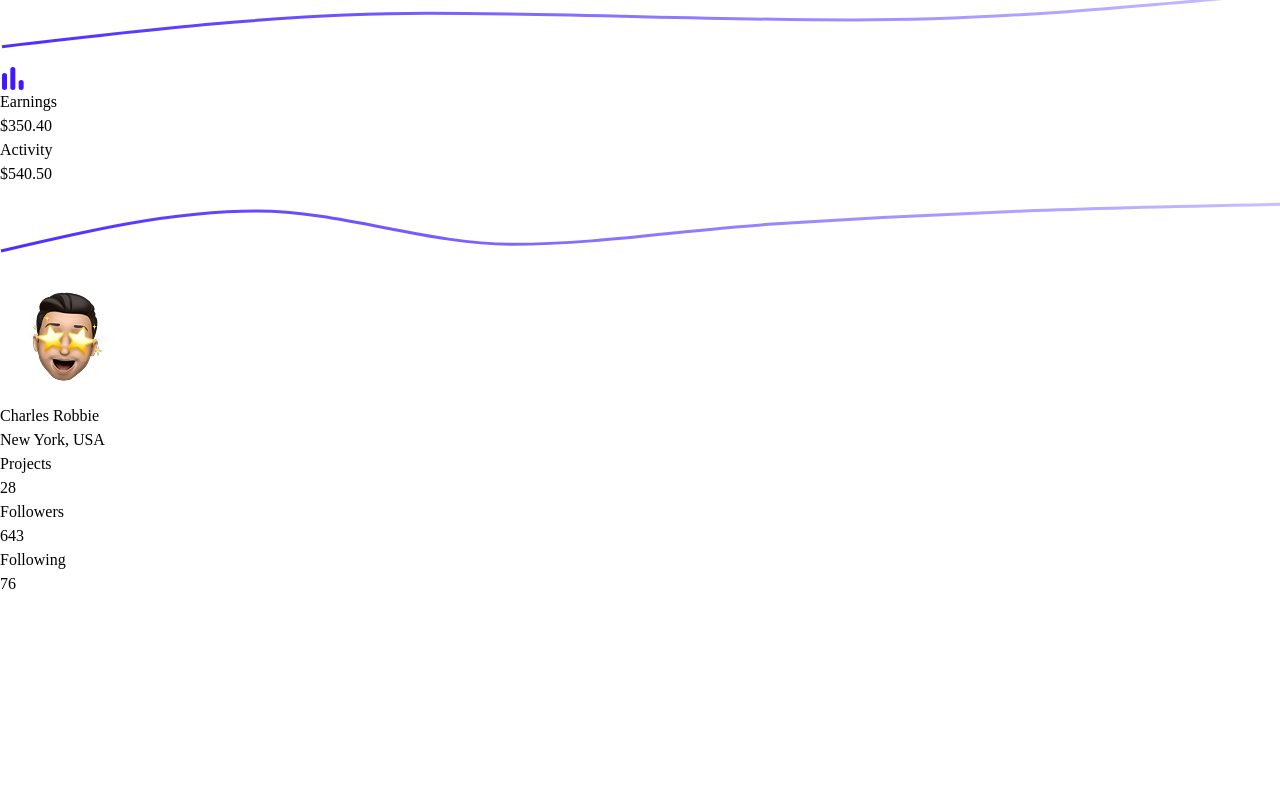
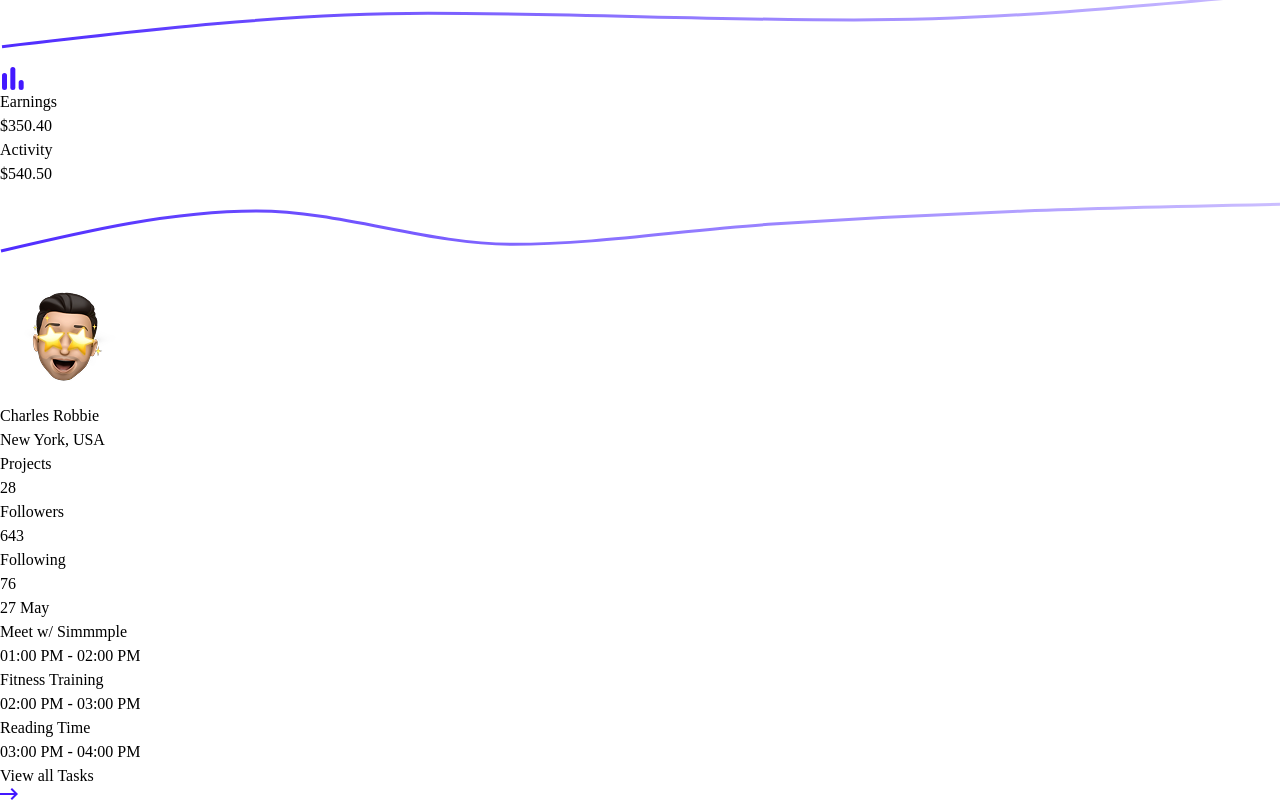
Before and after one commit to cec1lrhodes/dashboard, a React (Vite) app: page / in a window 1280 px wide. Shown: the part 484-1284 px from the top of the page. Before the commit the page ends 1080 px from the top, so only its background shows below. Built offline with nearby package versions, Linux system fonts and the light colour scheme.

Commit message:
events card

```diff
--- a/src/App.tsx
+++ b/src/App.tsx
@@ -11,6 +11,7 @@ import vector from "./screenshots/vector.png";
 import searchicon from "./screenshots/searchicon.png";
 import group from "./screenshots/group.png";
 import staravatar from "./screenshots/staravatar.png";
+import arrowright from "./screenshots/arrowright.png";
 
 import { BarChart, Bar, ResponsiveContainer, LineChart, Line } from "recharts";
 
@@ -34,6 +35,12 @@ const earningsActivityData = [
   { value: 7 },
   { value: 9 },
   { value: 10 },
+];
+
+const events = [
+  { title: "Meet w/ Simmmple", time: "01:00 PM - 02:00 PM" },
+  { title: "Fitness Training", time: "02:00 PM - 03:00 PM" },
+  { title: "Reading Time", time: "03:00 PM - 04:00 PM" },
 ];
 
 function App() {
@@ -355,7 +362,39 @@ function App() {
         <section className="flex gap-5 px-[31px] mt-5 ">
           <div className={styles.smallCard}></div>
           <div className={styles.smallCard}></div>
-          <div className={styles.smallCard}></div>
+          <div className={styles.smallCard + " relative"}>
+            <div>
+              <p className="text-[#1B2559] px-7 text-[34px] mt-5 whitespace-nowrap font-dm-sans font-bold leading-[42px] tracking-[-0.02em]">
+                27 May
+              </p>
+            </div>
+
+            {events.map((item, i) => (
+              <div
+                key={i}
+                className="flex items-center gap-[10px] mt-5 pl-[28px]"
+              >
+                <div className="w-[4px] h-[41px] bg-[#4318FF] rounded-full shrink-0" />
+                <div>
+                  <p className="text-[#1B2559] text-[16px] whitespace-nowrap font-dm-sans font-bold leading-[28px] tracking-[-0.02em]">
+                    {item.title}
+                  </p>
+                  <p className="text-[#A3AED0] text-[12px] whitespace-nowrap font-dm-sans font-medium leading-[20px] tracking-[-0.02em]">
+                    {item.time}
+                  </p>
+                </div>
+              </div>
+            ))}
+
+            <div className=" flex items-center gap-[5px] absolute bottom-[22px] right-[51px] text-[#4318FF] text-[16px] font-dm-sans font-bold leading-[28px] tracking-[-0.02em] cursor-pointer">
+              View all Tasks
+              <img
+                src={arrowright}
+                alt="arrowright"
+                className="w-[18px] h-[12px]"
+              />
+            </div>
+          </div>
         </section>
       </main>
     </div>
```
Also changed, not shown: src/screenshots/arrowright.png (added).
